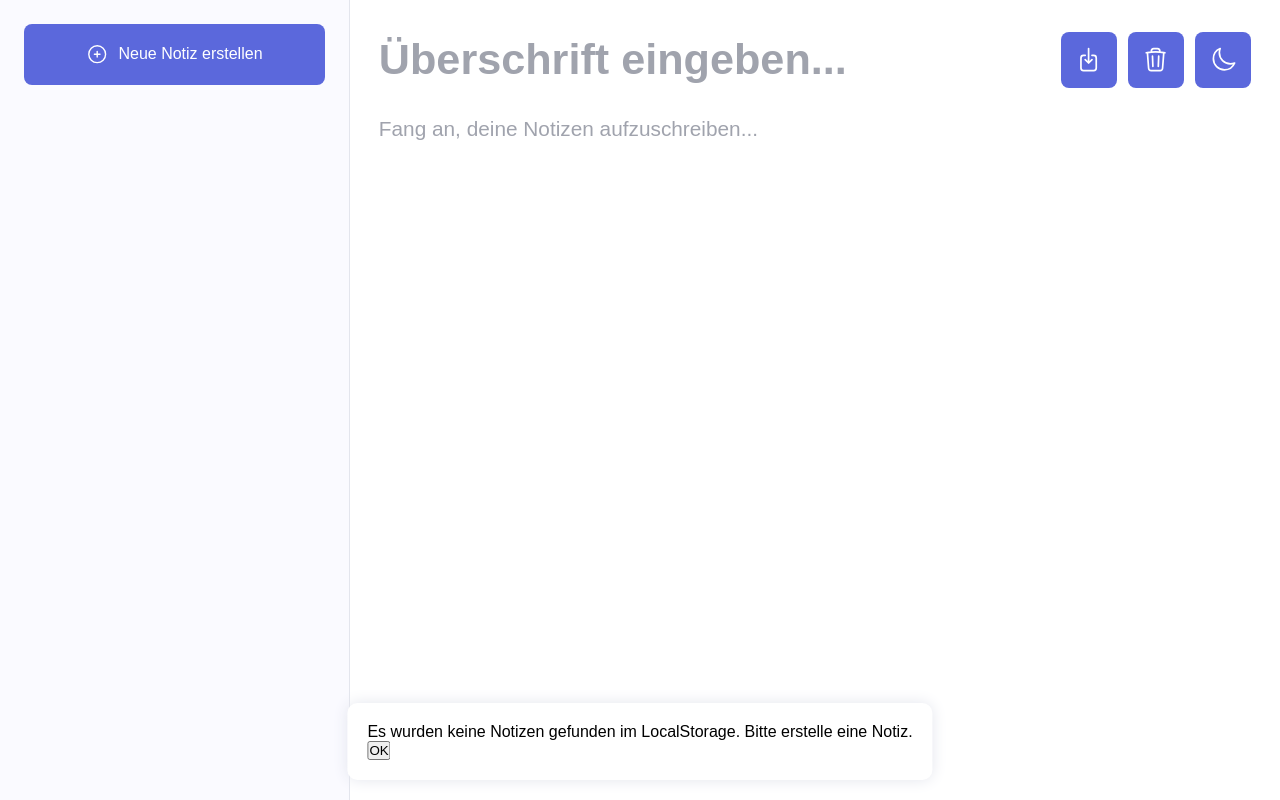
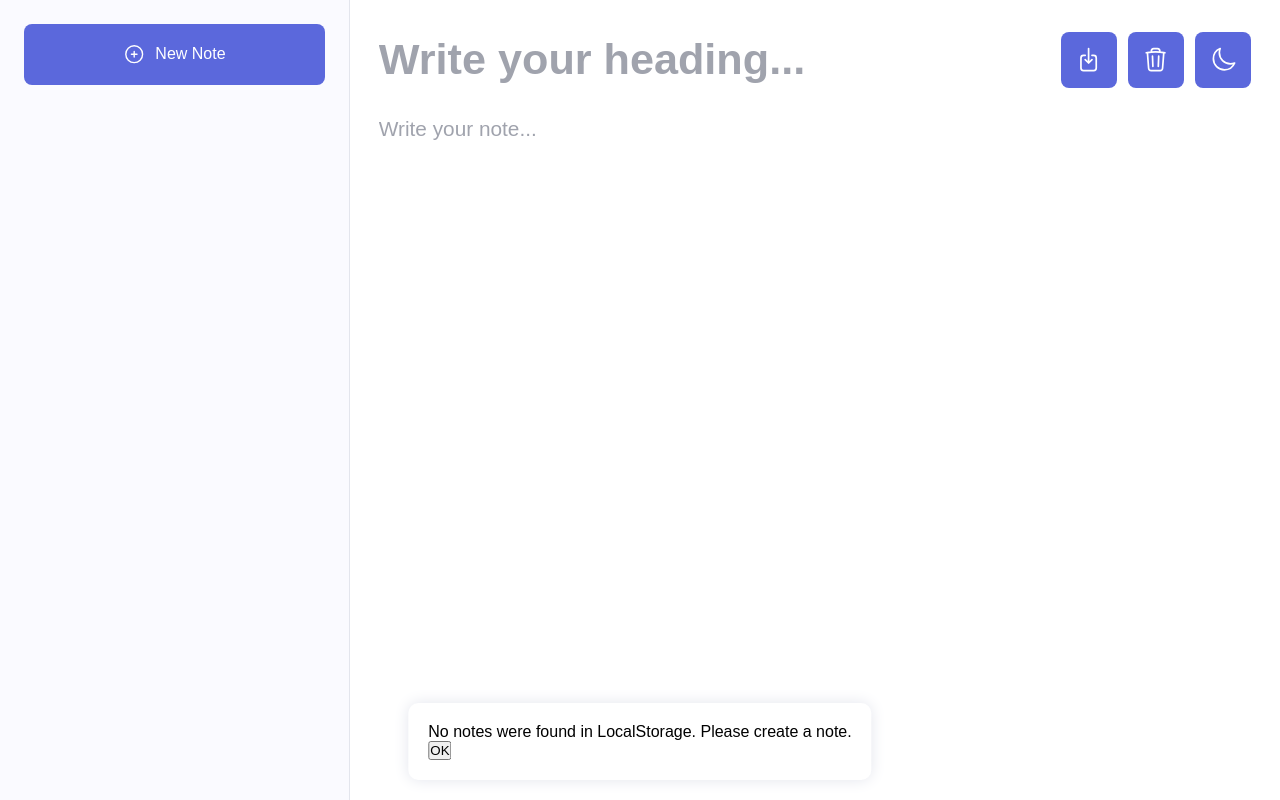
Before and after one commit to Yildiz-Ercan/notes-app, a plain HTML site: page index.html in a window 1280 px wide. Drawn offline with Linux system fonts and the light colour scheme.

Commit message:
feat: add i18n support for German and English, bugfix: popup background color

```diff
--- a/index.html
+++ b/index.html
@@ -4,8 +4,9 @@
     <meta charset="UTF-8" />
     <meta name="viewport" content="width=device-width, initial-scale=1.0" />
     <meta name="color-scheme" content="light dark" />
-    <title>Notiz App</title>
+    <title data-i18n="appTitle">Notiz App</title>
     <link rel="stylesheet" href="style.css" />
+    <script src="language.js" defer></script>
     <script src="darkmode.js" defer></script>
     <script src="notesApi.js" defer></script>
     <script src="app.js" defer></script>
@@ -29,7 +30,7 @@
               d="M12 9v6m3-3H9m12 0a9 9 0 11-18 0 9 9 0 0118 0z"
             />
           </svg>
-          <span>Neue Notiz erstellen</span>
+          <span data-i18n="addNote">Neue Notiz erstellen</span>
         </button>
 
         <div class="note-overview"></div>
@@ -42,12 +43,14 @@
           <input
             type="text"
             id="note-heading"
+            data-i18n-placeholder="placeholderHeading"
             placeholder="Überschrift eingeben..."
           />
 
           <button
             class="store-btn"
             aria-label="Notiz speichern"
+            data-i18n-aria-label="saveNote"
             onclick="saveNote()"
           >
             <svg
@@ -69,6 +72,7 @@
           <button
             class="remove-btn"
             aria-label="Notiz löschen"
+            data-i18n-aria-label="deleteNote"
             onclick="deleteNote()"
           >
             <svg
@@ -112,12 +116,13 @@
 
         <textarea
           id="note-text"
+          data-i18n-placeholder="placeholderText"
           placeholder="Fang an, deine Notizen aufzuschreiben..."
         ></textarea>
       </main>
     </div>
     <div id="popup" class="popup">
-      <p>
+      <p data-i18n="noNotesFound">
         Es wurden keine Notizen gefunden im LocalStorage. Bitte erstelle eine
         Notiz.
       </p>
--- /dev/null
+++ b/language.js
@@ -0,0 +1,55 @@
+const translations = {
+  de: {
+    appTitle: "Notiz App",
+    addNote: "Neue Notiz",
+    save: "Speichern",
+    delete: "Löschen",
+    placeholderHeading: "Überschrift eingeben...",
+    placeholderText: "Schreibe deine Notiz...",
+    noNotesFound:
+      "Es wurden keine Notizen im LocalStorage gefunden. Bitte erstelle eine Notiz.",
+  },
+
+  en: {
+    appTitle: "Notes App",
+    addNote: "New Note",
+    save: "save",
+    delete: "delete",
+    placeholderHeading: "Write your heading...",
+    placeholderText: "Write your note...",
+    noNotesFound: "No notes were found in LocalStorage. Please create a note.",
+  },
+};
+
+function detectLanguage() {
+  const browserLanguage = navigator.language;
+
+  return browserLanguage.startsWith("de") ? "de" : "en";
+}
+
+function translatePage(language) {
+  document.documentElement.lang = language;
+
+  document.querySelectorAll("[data-i18n]").forEach((element) => {
+    const key = element.dataset.i18n;
+    element.textContent = translations[language][key];
+  });
+
+  document.querySelectorAll("[data-i18n-aria-label]").forEach((element) => {
+    const key = element.dataset.i18nAriaLabel;
+    element.setAttribute("aria-label", translations[language][key]);
+  });
+
+  document.querySelectorAll("[data-i18n-placeholder]").forEach((element) => {
+    const key = element.dataset.i18nPlaceholder;
+    element.placeholder = translations[language][key];
+  });
+}
+
+function loadLanguage() {
+  const language = detectLanguage();
+
+  translatePage(language);
+}
+
+addEventListener("DOMContentLoaded", loadLanguage);
--- a/style.css
+++ b/style.css
@@ -202,7 +202,6 @@ body {
   bottom: 20px;
   left: 50%;
   transform: translateX(-50%);
-  background: white;
   padding: 20px;
   border-radius: 10px;
   z-index: 1000;
```
